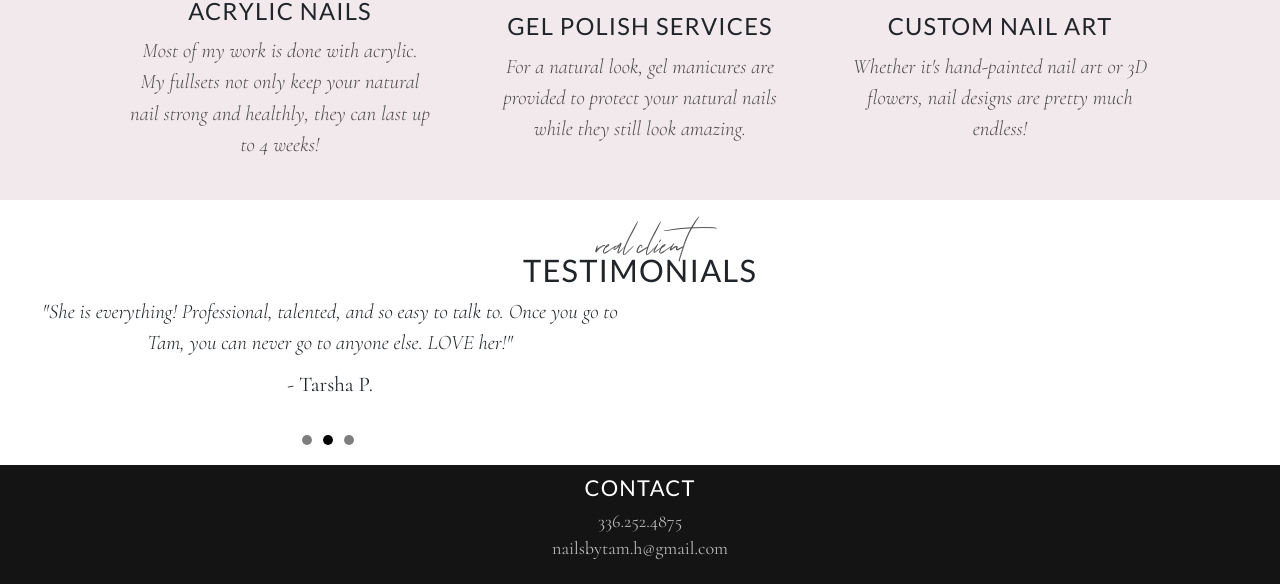
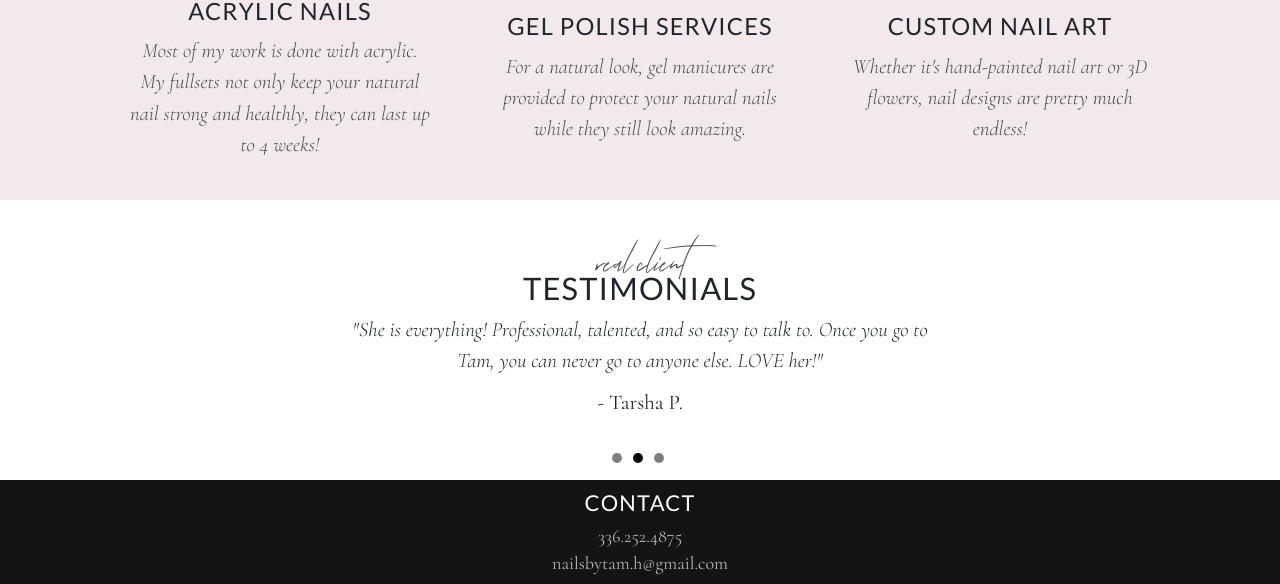
Before and after one commit to CodenameTam/Nails-by-Tam, a plain HTML site: page index.html in a window 1280 px wide. Shown: the part 1044-1628 px from the top of the page. Drawn offline with nearby package versions, Linux system fonts and the light colour scheme; a script that the page names is missing; a web font is replaced by a local one.

Commit message:
added flex

```diff
--- a/css/main.css
+++ b/css/main.css
@@ -332,9 +332,12 @@ h5 {
 /* -- Testimonials -- */
 
 .testimonials {
-    height: 265px;
+    height: 280px;
     text-align: center;
-    padding: 40px 30px 0px 30px;
+    display: flex;
+    flex-direction: column;
+    justify-content: center;
+    align-items: center;
 }
 
 .testimonials h2 {
```
